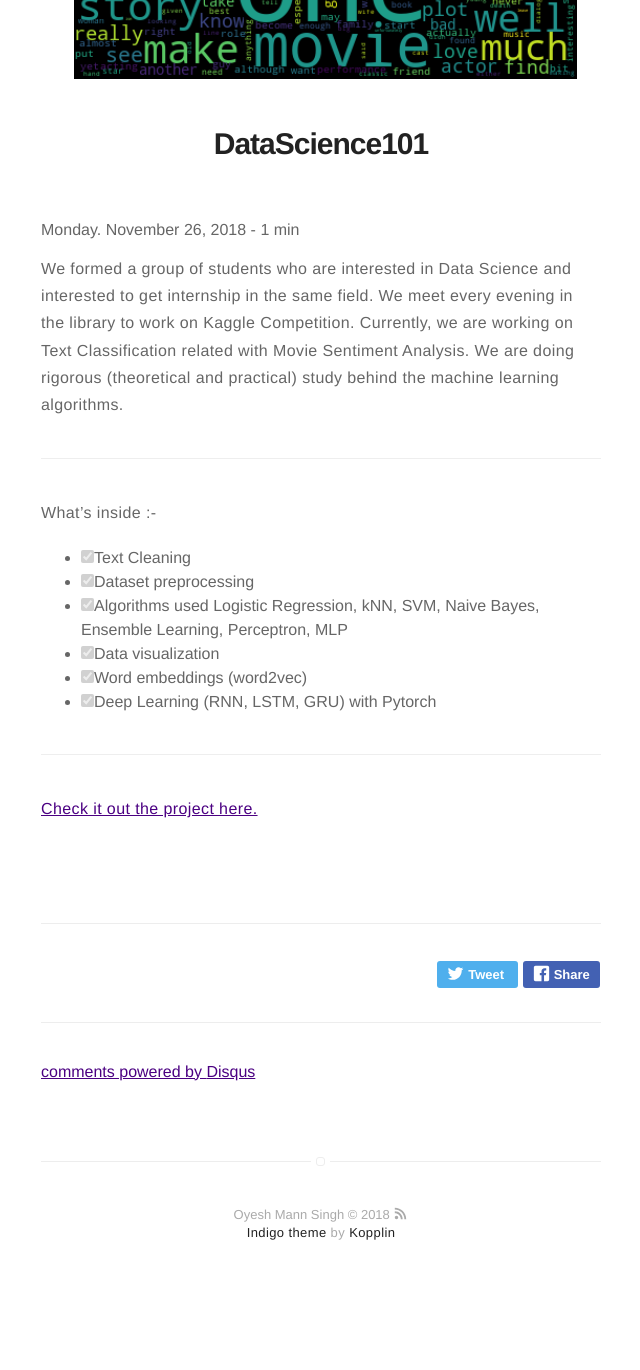
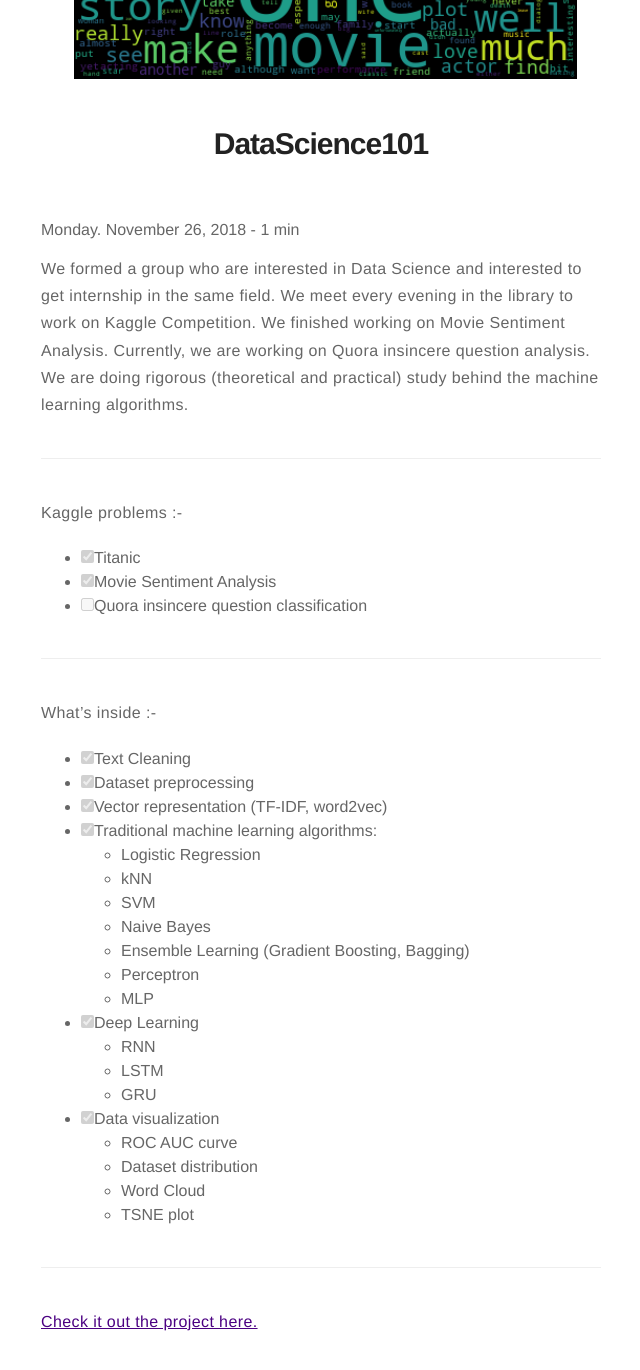
Before and after one commit to oya163/oya163.github.io, a Jekyll site: the page built from _posts/2018-11-26-data-science-101.markdown, in a window 1280 px wide and 1400 px high, scrolled down 320 px. Shown: the top 1370 px of the window, without its empty margins (319-959 px from the left). Built offline with Jekyll 4.4.1, drawn with Linux system fonts in a browser that asks for light colours; comment, search, counter and statistics services are not loaded; before the commit the page ends 1624 px from its top, so only the background shows below that.

Commit message:
Updated quora part

```diff
--- a/_posts/2018-11-26-data-science-101.markdown
+++ b/_posts/2018-11-26-data-science-101.markdown
@@ -11,10 +11,15 @@ author: oyashi
 description: "Text preprocessing, Machine Learning and Data Visualization"
 ---
 
-We formed a group of students who are interested in Data Science and interested to get internship in the same field.
-We meet every evening in the library to work on Kaggle Competition. Currently, we are working on Text Classification related with Movie Sentiment Analysis.
-We are doing rigorous (theoretical and practical) study behind the machine learning algorithms.
+We formed a group who are interested in Data Science and interested to get internship in the same field. We meet every evening in the library to work on Kaggle Competition. We finished working on Movie Sentiment Analysis. Currently, we are working on Quora insincere question analysis. We are doing rigorous (theoretical and practical) study behind the machine learning algorithms.
 
+---
+
+Kaggle problems :-
+
+- [x]  Titanic
+- [x]  Movie Sentiment Analysis
+- [ ]  Quora insincere question classification
 
 ---
 
@@ -22,10 +27,25 @@ What's inside :-
 
 - [x]  Text Cleaning
 - [x]  Dataset preprocessing
-- [x]  Algorithms used Logistic Regression, kNN, SVM, Naive Bayes, Ensemble Learning, Perceptron, MLP
+- [x]  Vector representation (TF-IDF, word2vec)
+- [x] Traditional machine learning algorithms:
+  - Logistic Regression
+  - kNN
+  - SVM
+  - Naive Bayes
+  - Ensemble Learning (Gradient Boosting, Bagging)
+  - Perceptron
+  - MLP
+- [x] Deep Learning
+  - RNN
+  - LSTM
+  - GRU
 - [x]  Data visualization
-- [x]  Word embeddings (word2vec)
-- [x]  Deep Learning (RNN, LSTM, GRU) with Pytorch
+  - ROC AUC curve
+  - Dataset distribution
+  - Word Cloud
+  - TSNE plot
+
 
 
 ---
```
